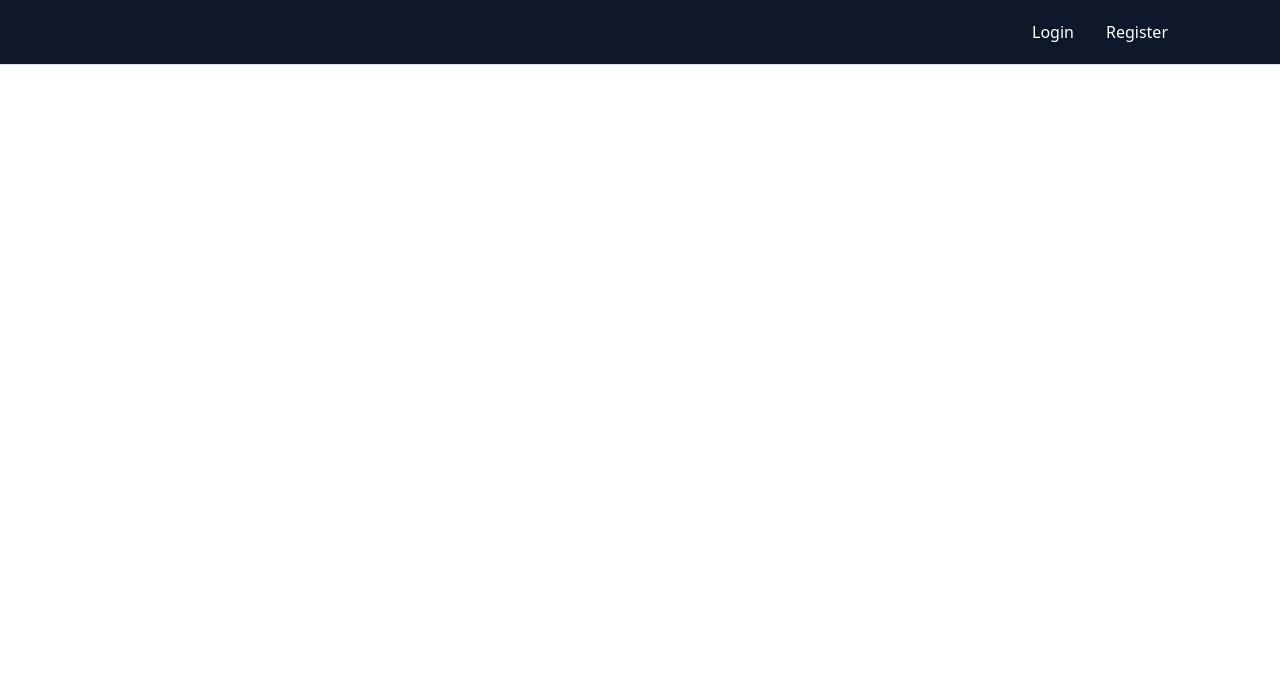
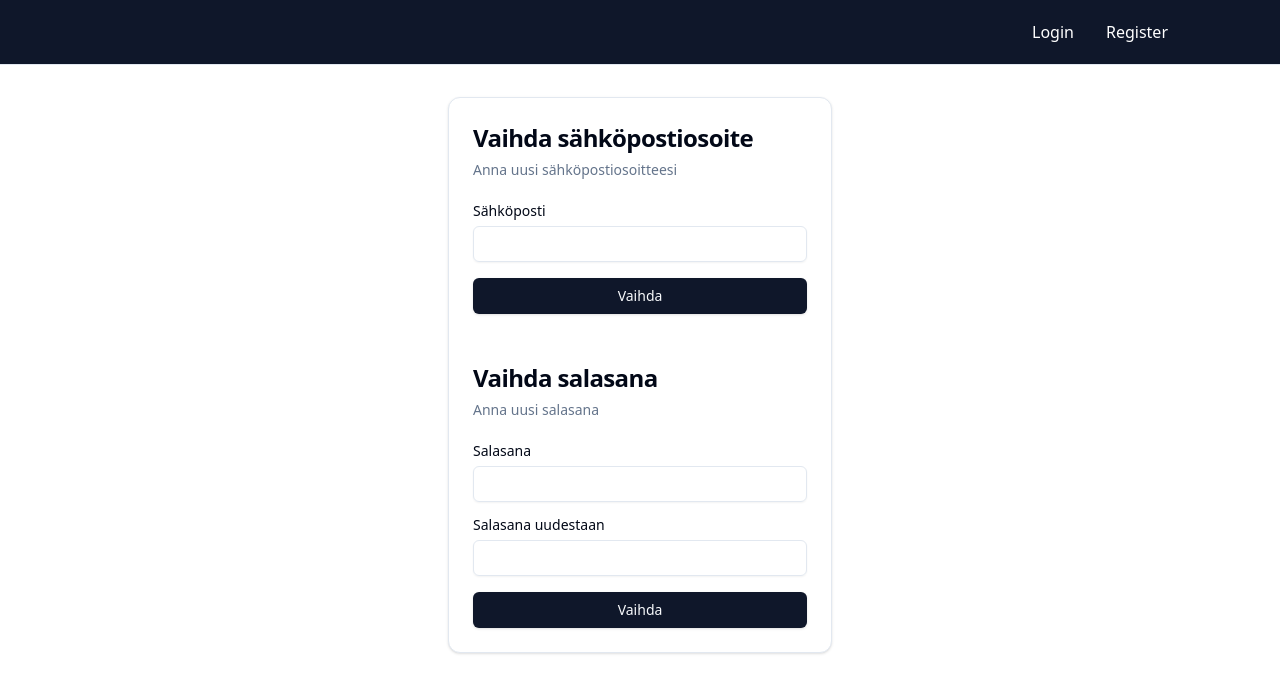
Before and after one commit to tommiri/rust_projekti, a React (Vite) app in the folder frontend/: page /profile in a window 1280 px wide. Shown: the top 692 px of the page. Built offline with nearby package versions, Linux system fonts and the light colour scheme.

Commit message:
fixed typo in profil.jsx

```diff
--- a/frontend/src/App.jsx
+++ b/frontend/src/App.jsx
@@ -8,6 +8,7 @@ import RootLayout from './pages/RootLayout';
 import ErrorPage from './pages/ErrorPage';
 import Login from './pages/Login';
 import Register from './pages/Register';
+import Profile from './pages/Profile';
 
 const router = createBrowserRouter([
   {
@@ -18,7 +19,7 @@ const router = createBrowserRouter([
       { index: true, element: <Navigate to="/login" /> }, // Redirect to login page
       { path: '/login', element: <Login /> },
       { path: '/register', element: <Register /> },
-      { path: '/profile' },
+      { path: '/profile', element: <Profile /> },
     ],
   },
 ]);
--- /dev/null
+++ b/frontend/src/pages/Profile.jsx
@@ -0,0 +1,7 @@
+import ProfileForm from '@/components/ProfileForm';
+
+function Profile() {
+  return <ProfileForm />;
+}
+
+export default Profile;
```
